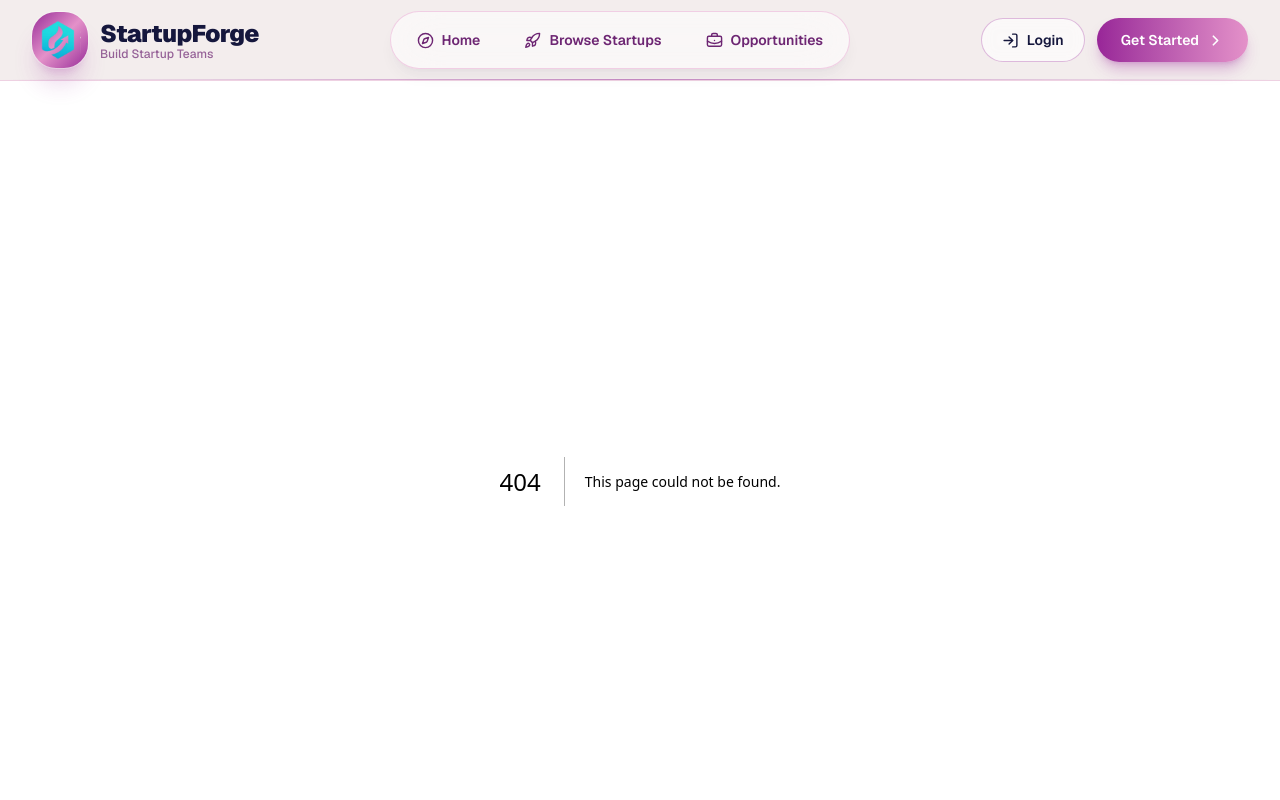
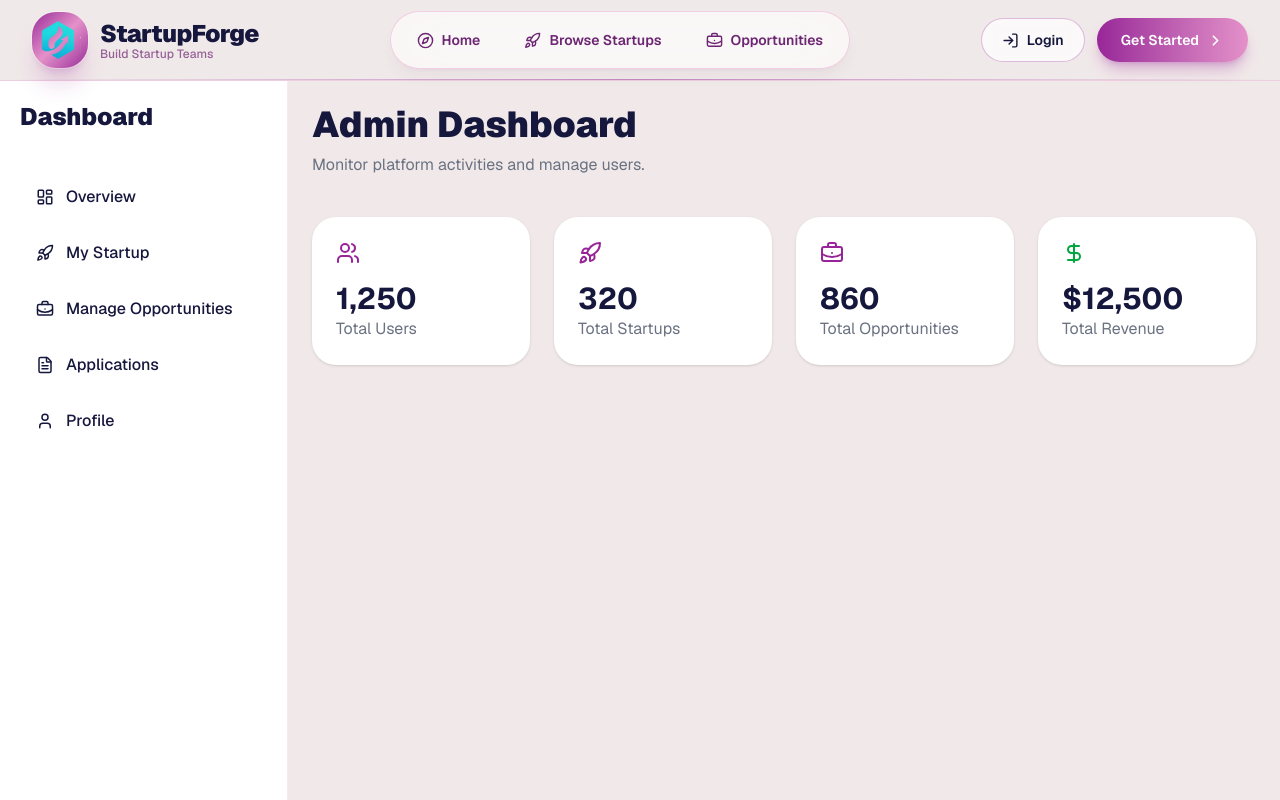
Before and after one commit to erpranto55/StartupForge, a Next.js app: page /dashboard/admin in a window 1280 px wide. Before the commit this address had no page. Shown: the top 800 px of the page. Built offline with nearby package versions, Linux system fonts and the light colour scheme.

Commit message:
Admin Section Route created.

```diff
--- /dev/null
+++ b/src/app/dashboard/admin/page.jsx
@@ -0,0 +1,74 @@
+import {
+    Users,
+    Rocket,
+    BriefcaseBusiness,
+    DollarSign,
+} from "lucide-react";
+
+export default function AdminDashboard() {
+    return (
+        <div>
+            <h1 className="text-4xl font-black text-brand-ink">
+                Admin Dashboard
+            </h1>
+
+            <p className="mt-2 text-gray-500">
+                Monitor platform activities and manage users.
+            </p>
+
+            <div className="mt-10 grid gap-6 md:grid-cols-2 xl:grid-cols-4">
+                {/* Users */}
+                <div className="rounded-3xl bg-white p-6 shadow-sm">
+                    <Users className="text-brand-primary" />
+
+                    <h3 className="mt-4 text-3xl font-bold">
+                        1,250
+                    </h3>
+
+                    <p className="text-gray-500">
+                        Total Users
+                    </p>
+                </div>
+
+                {/* Startups */}
+                <div className="rounded-3xl bg-white p-6 shadow-sm">
+                    <Rocket className="text-brand-primary" />
+
+                    <h3 className="mt-4 text-3xl font-bold">
+                        320
+                    </h3>
+
+                    <p className="text-gray-500">
+                        Total Startups
+                    </p>
+                </div>
+
+                {/* Opportunities */}
+                <div className="rounded-3xl bg-white p-6 shadow-sm">
+                    <BriefcaseBusiness className="text-brand-primary" />
+
+                    <h3 className="mt-4 text-3xl font-bold">
+                        860
+                    </h3>
+
+                    <p className="text-gray-500">
+                        Total Opportunities
+                    </p>
+                </div>
+
+                {/* Revenue */}
+                <div className="rounded-3xl bg-white p-6 shadow-sm">
+                    <DollarSign className="text-green-600" />
+
+                    <h3 className="mt-4 text-3xl font-bold">
+                        $12,500
+                    </h3>
+
+                    <p className="text-gray-500">
+                        Total Revenue
+                    </p>
+                </div>
+            </div>
+        </div>
+    );
+}
--- /dev/null
+++ b/src/app/dashboard/admin/startups/page.jsx
@@ -0,0 +1,7 @@
+export default function Page() {
+    return (
+        <div>
+            <h1>Coming Soon</h1>
+        </div>
+    );
+}
--- /dev/null
+++ b/src/app/dashboard/admin/transactions/page.jsx
@@ -0,0 +1,7 @@
+export default function Page() {
+    return (
+        <div>
+            <h1>Coming Soon</h1>
+        </div>
+    );
+}
--- /dev/null
+++ b/src/app/dashboard/admin/users/page.jsx
@@ -0,0 +1,7 @@
+export default function Page() {
+    return (
+        <div>
+            <h1>Coming Soon</h1>
+        </div>
+    );
+}
```
